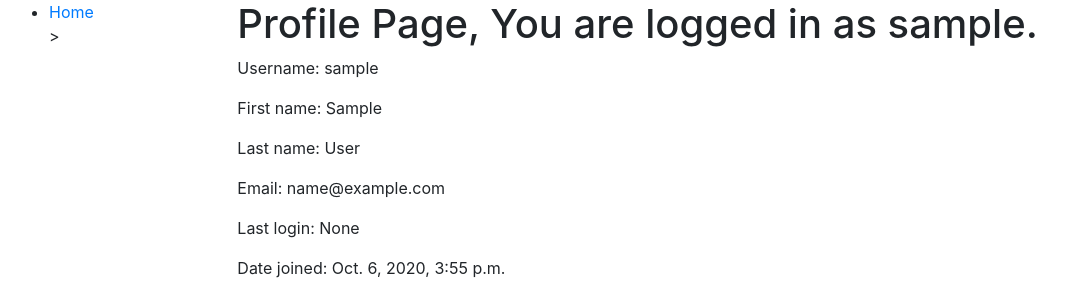
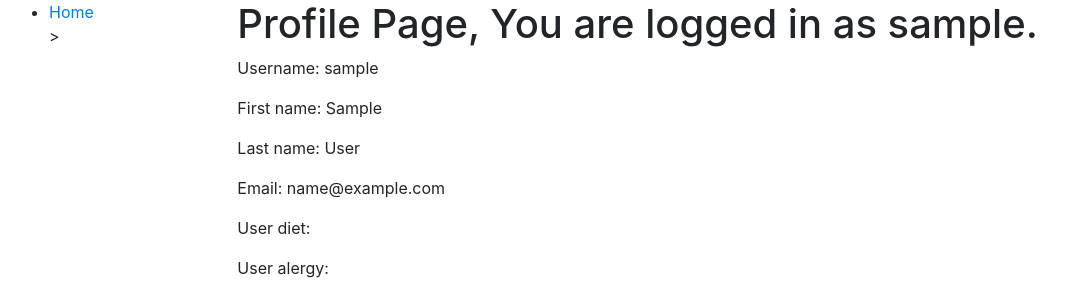
Before and after one commit to sebajou/fork_PurBeurreApp, a Django app: page /accounts/profile/ in a window 1280 px wide. Shown: the top 298 px of the page, without its empty margins (6-1072 px from the left). Run offline with Django 3.2, Linux system fonts and the light colour scheme; the visitor is signed in with stand-in values (Sample User, id 1); data that the repository does not hold is empty; some libraries are stand-ins or nearby versions.

Commit message:
Improve user account system

```diff
--- a/PurBeurre_project/PurBeurre_project/urls.py
+++ b/PurBeurre_project/PurBeurre_project/urls.py
@@ -24,16 +24,12 @@ from django.views.generic import TemplateView
 urlpatterns = [
     re_path(r'^$', database_handler_views.index),
     re_path(r'^user_form/', user_views.user_form),
-    # re_path(r'^user_myaccount/', user_views.user_myaccount),
     path('user_app/', include('user_app.urls')),
     path('database_handler_app/', include('database_handler_app.urls')),
     path('admin/', admin.site.urls),
-    # path('accounts/profile/', user_views.user_myaccount, name='user_myaccount'),
     path('accounts/', include('django.contrib.auth.urls')),
-    # path('accounts/profile/', ProfileViewsList.as_view()),
-    path('accounts/profile/', TemplateView.as_view(template_name='user_app/profile.html'),
-         name='profile'),
-    # path('accounts/profile/', user_views.view_profile, name='view_profile'),
+    # path('accounts/profile/', TemplateView.as_view(template_name='user_app/profile.html'), name='profile'),
+    path('accounts/profile/', user_views.profile),
 ]
 
 if settings.DEBUG:
--- a/PurBeurre_project/user_app/templates/user_app/profile.html
+++ b/PurBeurre_project/user_app/templates/user_app/profile.html
@@ -8,6 +8,13 @@
     <p>First name: {{ user.first_name }}</p>
     <p>Last name: {{ user.last_name }}</p>
     <p>Email: {{ user.email }}</p>
+    <p>User diet: {% for diet in diet_type %} {{ diet }} {% endfor %}</p>
+    <p>User alergy:</p>
+    <ul>
+    {% for alergy_type in alergy %}
+        <li>{{ alergy_type }}</li>
+    {% endfor %}
+    </ul>
     <p>Last login: {{ user.last_login }}</p>
     <p>Date joined: {{ user.date_joined }}</p>
 </div>
--- a/PurBeurre_project/user_app/urls.py
+++ b/PurBeurre_project/user_app/urls.py
@@ -1,10 +1,4 @@
 from django.urls import path, include
-# from user_app.views import ProfileViewsList
-from . import views
 
 urlpatterns = [
-    path('', views.user_form, name='user_form'),
-    # path('', views.user_myaccount, name='user_myaccount'),
-    # path('accounts/', include('django.contrib.auth.urls')),
-    # path('accounts/profile/', ProfileViewsList.as_view()),
 ]
--- a/PurBeurre_project/user_app/views.py
+++ b/PurBeurre_project/user_app/views.py
@@ -1,10 +1,7 @@
-from django.http import HttpResponse
-from django.contrib.auth.decorators import login_required
 from django.shortcuts import redirect, render
 from django.contrib.auth import authenticate, login
 from database_handler_app.models import MyUsers, Alergen, Diet
 from user_app.sign_up_form import SignUpForm
-from django.views.generic import ListView
 
 
 def user_form(request):
@@ -35,25 +32,16 @@ def user_form(request):
     return render(request, 'registration/signup.html', {'form': form})
 
 
-def view_profile(request, id=None):
-    print("maybe")
-    if request.user.is_authenticated:
-        user = request.user.get_profile()
+def profile(request):
+    # Article.objects.filter(publications__id=1)
+    # Alergen.objects.get(id=
+    # Publication.objects.get(id=4).article_set.all()
+    # user_diet = MyUsers.objects.get(diet_type).diet_set.all()
+    # request.user.id
+    # My
+    alergy = Alergen.objects.filter(myusers__id=request.user.id)
+    diet_type = Diet.objects.filter(myusers__id=request.user.id)
+    for al in alergy:
+        print(al)
 
-        # user = MyUsers.objects.all()
-
-        print("yes")
-    else:
-        user = request.user
-        print("no")
-    return render(request, 'registration/profile.html')
-
-"""
-class ProfileViewsList(ListView):
-    model = MyUsers
-    template_name = "myusers_list.html"
-
-    # queryset = MyUsers.objects.all()
-    queryset = MyUsers.objects.filter(is_active=True)
-    context_object_name = 'profile_list'
-"""
+    return render(request, 'user_app/profile.html', {'alergy': alergy, 'diet_type': diet_type})
```
Also changed, not shown: PurBeurre_project/database_handler_app/templates/database_handler_app/myusers_list.html (deleted, +0 -14 lines).
